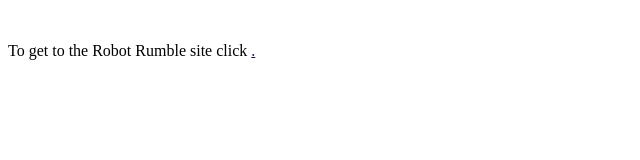
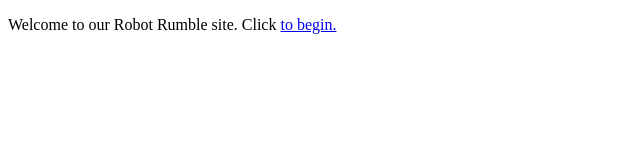
Before and after one commit to RobsRedNoseDay/RobsRedNoseDay.github.io, a plain HTML site: page index.html in a window 1280 px wide. Shown: the whole page, without its empty margins (0-640 px from the left). Drawn offline with Linux system fonts and the light colour scheme.

Commit message:
Update index.html

```diff
--- a/index.html
+++ b/index.html
@@ -1,9 +1,31 @@
- ﻿
 <!DOCTYPE html>
-<html>
-  <body>
-  <p>To get to the Robot Rumble site click <a href="http://hullpixelbotcontroller.azurewebsites.net/" here a>.
+
+<html lang="en">
+
+
+
+  <head>
+
+  <meta charset="utf-8">
+
+  <meta http-equiv="X-UA-Compatible" content="IE=edge">
+
+  <meta name="viewport" content="width=device-width, initial-scale=1">
+
+
+
+  <title>HullPixelbot Host</title>
+
+  <meta name="description" content="This site holds the interactions for Hull Pixelbot events.">
+
+
+
+</head>
+
+<body>
+
+<p> Welcome to our Robot Rumble site. Click <a href="http://hullpixelbotcontroller.azurewebsites.net/" here a> to begin.
+
 </body>
+
 </html>
- </body>
-</html>
```
